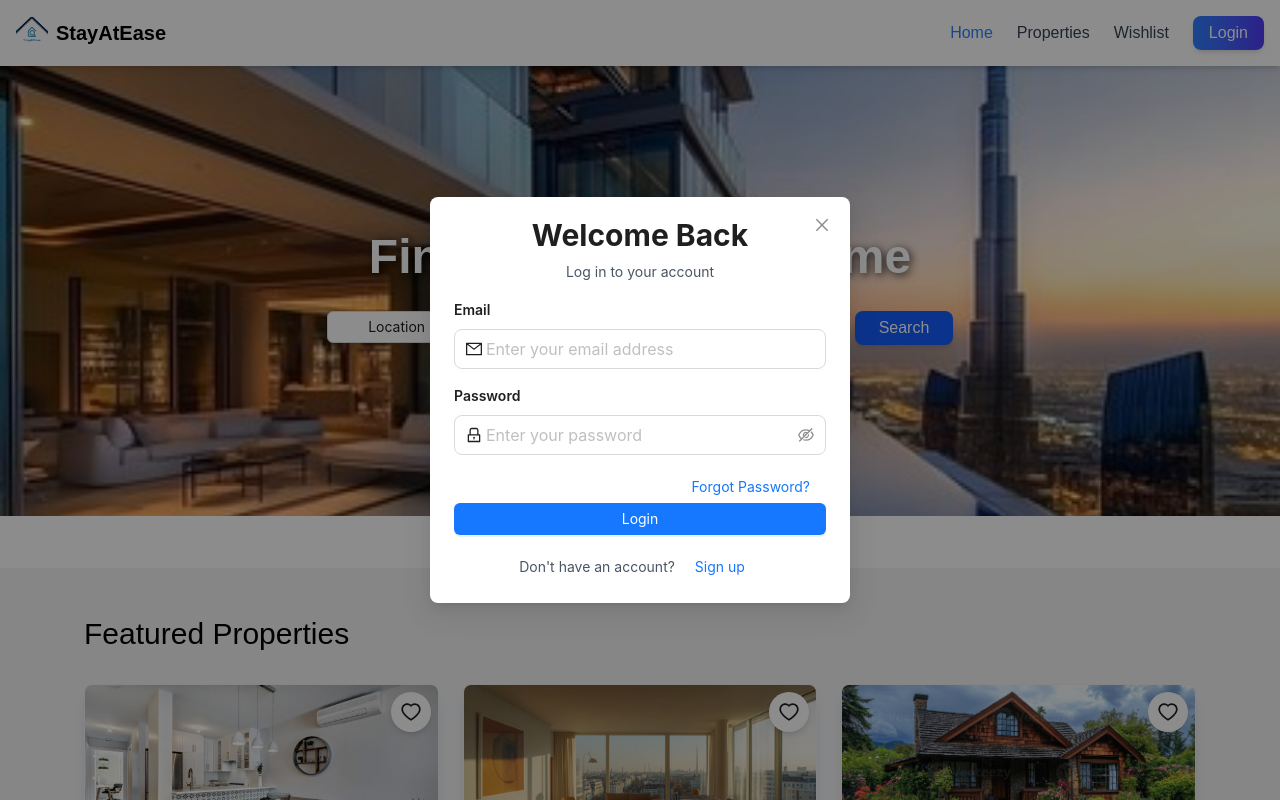
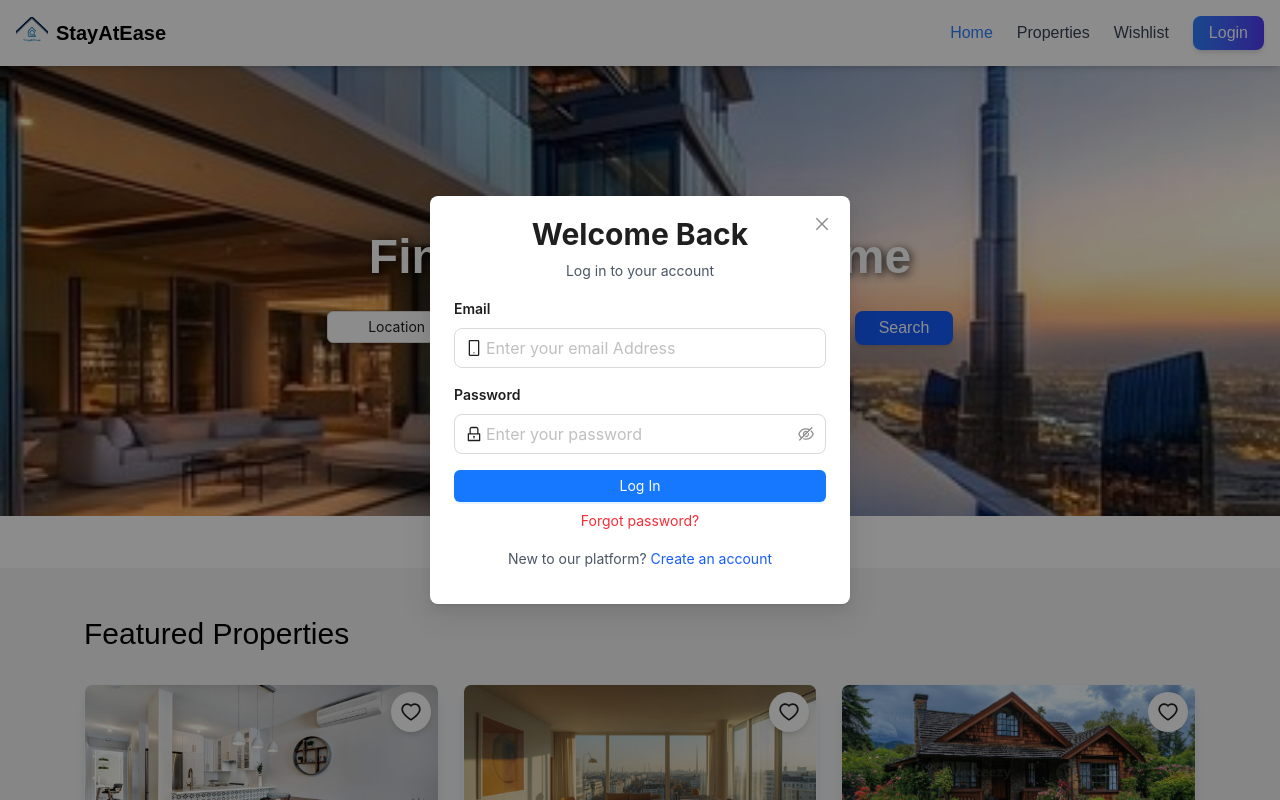
Before and after one commit to hemanshi08/StayAtEase, a React (Vite) app in the folder StayAtEase_frontend/: page / in a window 1280 px wide. Both pictures are taken after a click on the button "Login". Shown: the top 800 px of the page. Built offline with nearby package versions, Linux system fonts and the light colour scheme.

Commit message:
add code

```diff
--- a/StayAtEase_frontend/src/Components/LoginPage.jsx
+++ b/StayAtEase_frontend/src/Components/LoginPage.jsx
@@ -1,37 +1,37 @@
-import { Modal, Input, Button, message } from "antd";
-import { MailOutlined, LockOutlined } from "@ant-design/icons";
-import { useState, useEffect } from "react";
+import { Modal, Input, Button } from "antd";
+import { MobileOutlined, LockOutlined } from "@ant-design/icons";
+import { useState, useEffect } from "react"; // Import useEffect
 import SignupModal from "./SignupPage";
-import { useNavigate } from "react-router-dom";
+import { useNavigate } from "react-router-dom"; // Import useNavigate
 import ForgotPasswordModal from "./forgetpassword";
-import axiosInstance from "../api/axiosInstance";
 
 export default function LoginModal({ isModalOpen, handleCancel }) {
   const [isSignupOpen, setIsSignupOpen] = useState(false);
-  const [email, setEmail] = useState("");
+  const [email, setemail] = useState("");
   const [password, setPassword] = useState("");
-  const [errors, setErrors] = useState({ email: "", password: "" });
+  const [errors, setErrors] = useState({ email: "", password: "" }); // Validation errors
   const [isForgotPasswordOpen, setIsForgotPasswordOpen] = useState(false);
-  const navigate = useNavigate();
+  const navigate = useNavigate(); // Initialize useNavigate
 
   useEffect(() => {
     if (!isModalOpen) {
-      setEmail("");
+      // Reset fields when modal closes
+      setemail("");
       setPassword("");
       setErrors({ email: "", password: "" });
     }
-  }, [isModalOpen]);
+  }, [isModalOpen]); // Runs when modal opens/closes
 
   const validateForm = () => {
     let valid = true;
     let newErrors = { email: "", password: "" };
 
-    // Email validation
+    // email number validation
     if (!email.trim()) {
       newErrors.email = "Email is required";
       valid = false;
-    } else if (!/^[A-Z0-9._%+-]+@[A-Z0-9.-]+\.[A-Z]{2,}$/i.test(email)) {
-      newErrors.email = "Enter a valid email address";
+    } else if (!/^\d{10}$/.test(email)) {
+      newErrors.email = "Enter a valid 10-digit email number";
       valid = false;
     }
 
@@ -45,38 +45,15 @@ export default function LoginModal({ isModalOpen, handleCancel }) {
     return valid;
   };
 
-  const handleLogin = async () => {
-    if (!validateForm()) return;
+  const handleLogin = () => {
+    if (!validateForm()) return; // Stop if validation fails
 
-    try {
-      const response = await axiosInstance.post("/users/login", {
-        email,
-        password
-      });
-
-      if (response.data.token) {
-        // Store token in localStorage
-        localStorage.setItem("token", response.data.token);
-        localStorage.setItem("user", JSON.stringify(response.data.user));
-
-        message.success("Login successful!");
-        handleCancel();
-
-        // Navigate based on user type
-        if (response.data.user.userType === "admin") {
+    if (email === "9080706050" && password === "111") {
       navigate("/Dashboard");
-        } else if (response.data.user.userType === "Property_Owner") {
+    } else if (email === "8963254174" && password === "123") {
       navigate("/RoomOwnerDashboard");
-        } else if (response.data.user.userType === "tenant") {
-          navigate("/");
-        }
-      }
-    } catch (error) {
-      if (error.response) {
-        message.error(error.response.data.error || "Login failed");
     } else {
-        message.error("An error occurred. Please try again.");
-      }
+      alert("Invalid email number or password");
     }
   };
 
@@ -92,7 +69,8 @@ export default function LoginModal({ isModalOpen, handleCancel }) {
       footer={null}
       onCancel={handleCancel}
       centered
-        width={420}
+      width={420} // Decrease width
+      style={{ minHeight: "100px" }} // Increase height
     >
       <p className="text-center text-gray-600">Log in to your account</p>
 
@@ -100,13 +78,13 @@ export default function LoginModal({ isModalOpen, handleCancel }) {
         <label className="block font-semibold">Email</label>
         <Input
           size="large"
-            placeholder="Enter your email address"
-            prefix={<MailOutlined />}
+          placeholder="Enter your email Address"
+          prefix={<MobileOutlined />}
           className="mt-2"
           value={email}
-            onChange={(e) => setEmail(e.target.value)}
+          onChange={(e) => setemail(e.target.value)}
         />
-          {errors.email && <p className="text-red-500 text-sm">{errors.email}</p>}
+        {errors.email && <p className="text-red-500 text-sm">{errors.email}</p>} {/* Validation Message */}
       </div>
 
       <div className="mt-4">
@@ -119,31 +97,23 @@ export default function LoginModal({ isModalOpen, handleCancel }) {
           value={password}
           onChange={(e) => setPassword(e.target.value)}
         />
-          {errors.password && <p className="text-red-500 text-sm">{errors.password}</p>}
+        {errors.password && <p className="text-red-500 text-sm">{errors.password}</p>} {/* Validation Message */}
       </div>
 
-        <div className="mt-4 text-right">
-          <Button type="link" onClick={() => setIsForgotPasswordOpen(true)}>
-            Forgot Password?
+      <Button type="primary" className="bg-blue-600 w-full " style={{marginTop:"16px"}} onClick={handleLogin}>
+        Log In
       </Button>
+      <div
+          className="text-center text-red-500 mt-2 cursor-pointer mb-3"
+          onClick={() => setIsForgotPasswordOpen(true)}
+        >
+          Forgot password?
         </div>
-
-        <Button
-          type="primary"
-          className="w-full mt-6 bg-blue-600"
-          onClick={handleLogin}
-        >
-          Login
-        </Button>
-
-        <div className="mt-4 text-center">
-          <span className="text-gray-600">Don't have an account? </span>
-          <Button type="link" onClick={() => setIsSignupOpen(true)}>
-            Sign up
-          </Button>
-        </div>
+      <p className="text-center mt-4 text-gray-600 " style={{marginTop:"16px"}}>
+        New to our platform? <span className="text-blue-600 cursor-pointer" onClick={() => setIsSignupOpen(true)}>Create an account</span>
+      </p>
     </Modal>
-
+   {/* Signup Modal */}
    <SignupModal isOpen={isSignupOpen} handleClose={() => setIsSignupOpen(false)} />
    <ForgotPasswordModal
   isOpen={isForgotPasswordOpen}
```
Lines whose indentation alone changed are shown as unchanged.
